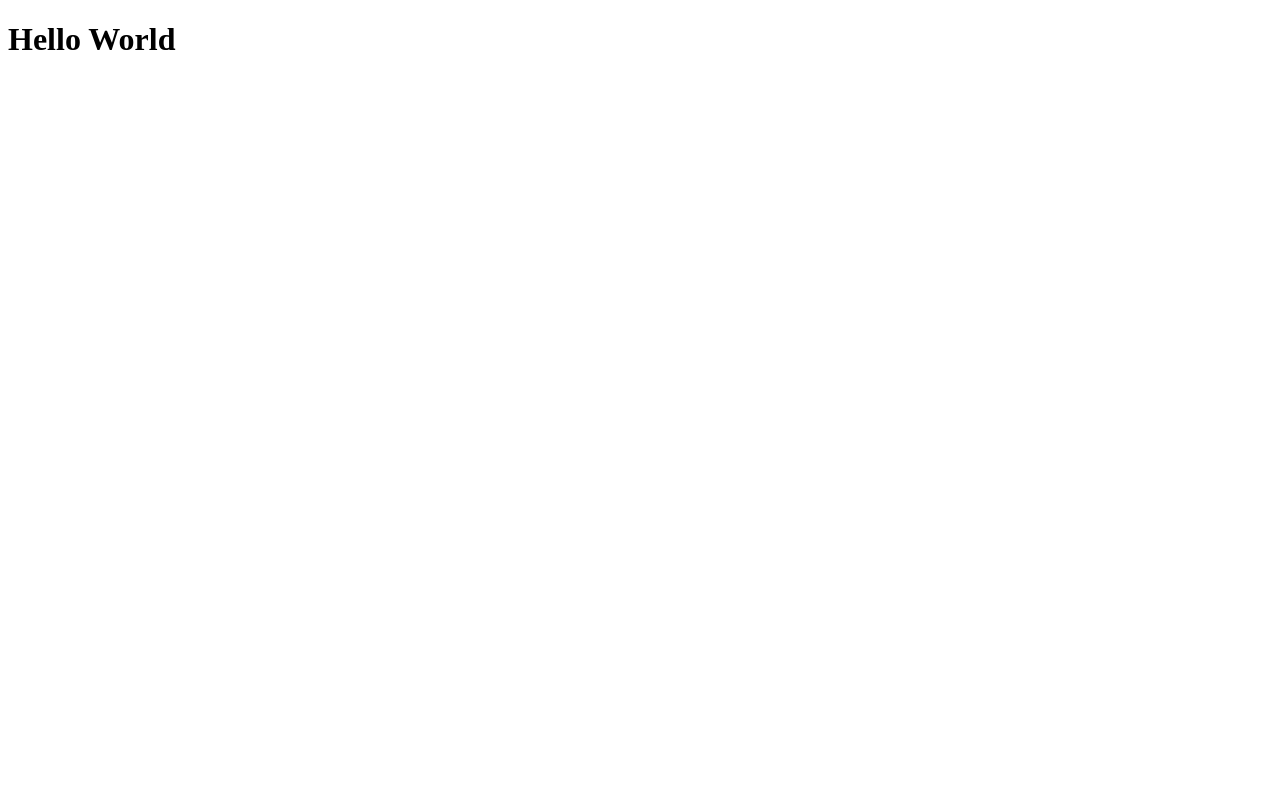
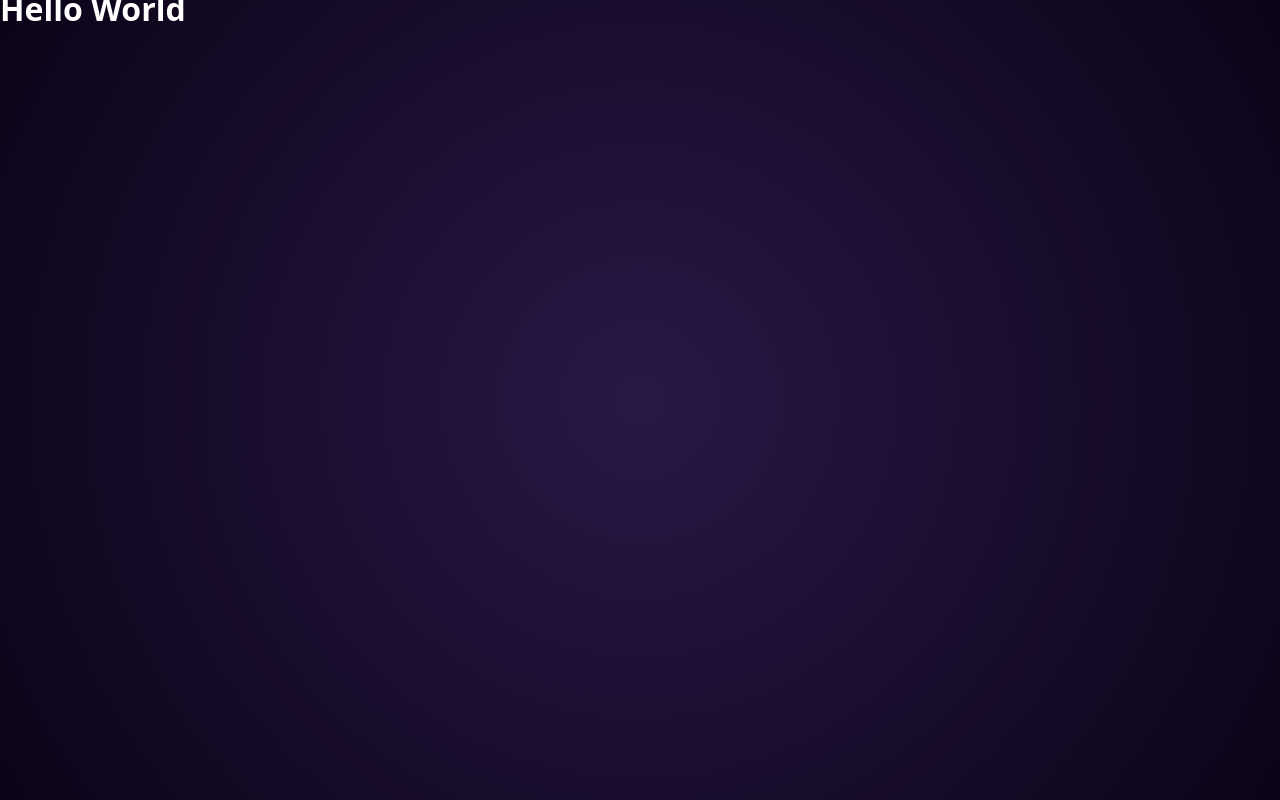
Before and after one commit to butt37fly/pokemon-game, a Vue app: page / in a window 1280 px wide. Built offline with nearby package versions, Linux system fonts and the light colour scheme.

Commit message:
Estilos generales de la aplicación definidos

```diff
--- a/src/App.vue
+++ b/src/App.vue
@@ -10,4 +10,29 @@ export default {
 }
 </script>
 
-<style></style>
+<style>
+:root {
+  --c-black: #1f1f1f;
+  --c-white: #fff;
+  --c-grey: #cccccc;
+  --c-purple-01: #0B0417;
+  --c-purple-02: #291746;
+
+  --c-background: var(--c-purple-01);
+  --c-text: var(--c-white);
+}
+
+* {
+  margin: 0;
+  padding: 0;
+  box-sizing: border-box;
+  line-height: 1.1rem;
+  font-family: system-ui, -apple-system, BlinkMacSystemFont, 'Segoe UI', Roboto, Oxygen, Ubuntu, Cantarell, 'Open Sans', 'Helvetica Neue', sans-serif;
+}
+
+body {
+  min-height: 100dvh;
+  color: var(--c-text);
+  background: radial-gradient(circle, var(--c-purple-02) 0%, var(--c-purple-01) 100%);
+}
+</style>
```
